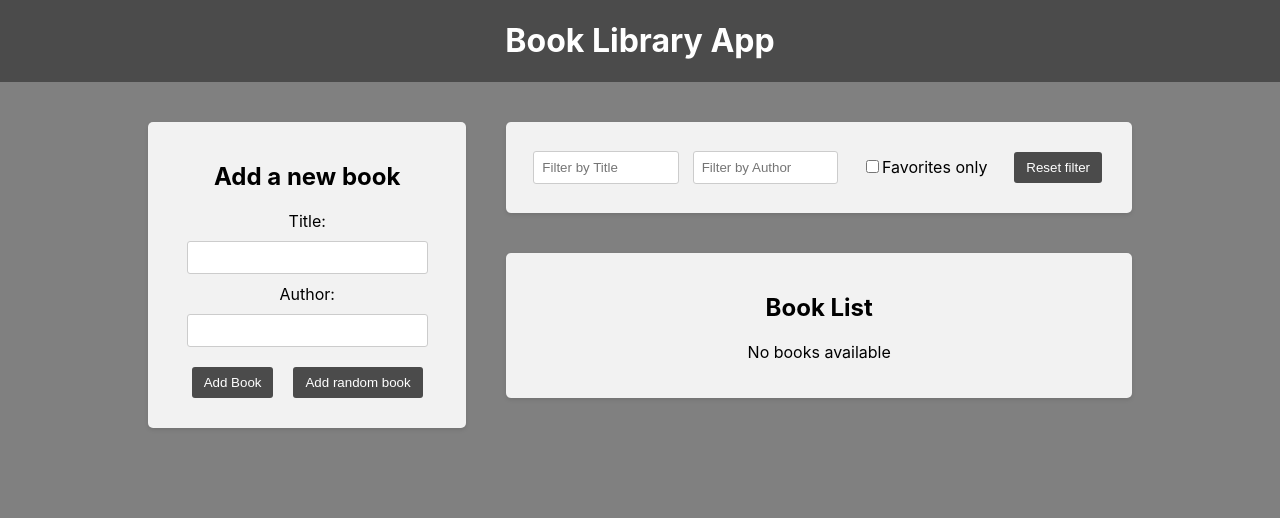
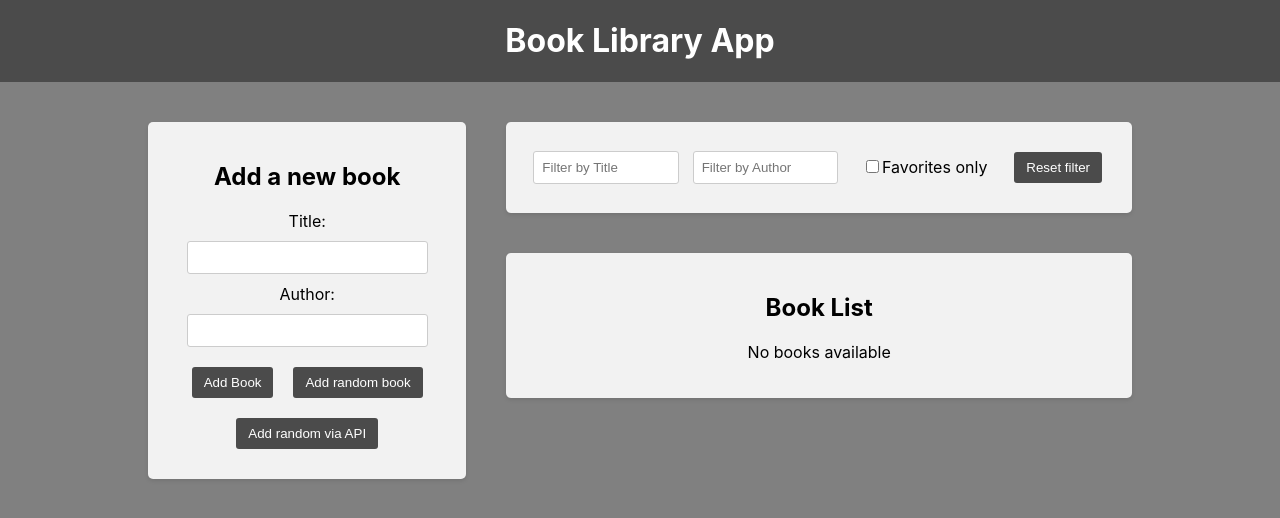
Before and after one commit to oazakharova/book-library-app, a React (Create React App) app in the folder frontend/: page / in a window 1280 px wide. Shown: the top 518 px of the page. Built offline with nearby package versions, Linux system fonts and the light colour scheme.

Commit message:
functionality of adding a random book from the api added

```diff
--- a/frontend/package.json
+++ b/frontend/package.json
@@ -7,6 +7,7 @@
     "@testing-library/jest-dom": "^5.17.0",
     "@testing-library/react": "^13.4.0",
     "@testing-library/user-event": "^13.5.0",
+    "axios": "^1.7.3",
     "react": "^18.3.1",
     "react-dom": "^18.3.1",
     "react-icons": "^5.2.1",
--- a/frontend/src/components/BookForm/BookForm.js
+++ b/frontend/src/components/BookForm/BookForm.js
@@ -1,5 +1,6 @@
 import { useState } from 'react';
 import { useDispatch } from 'react-redux';
+import axios from 'axios';
 
 import './BookForm.css';
 import { addBook } from '../../redux/slices/booksSlice';
@@ -33,6 +34,19 @@ const BookForm = () => {
     }
   };
 
+  const handleAddRandomBookViaAPI = async () => {
+    const res = await axios.get('http://localhost:4000/random-book'); // отправка запроса по ссылке, которая передается
+    console.log(res);
+
+    try {
+      if (res.status === 200 && res.data && res.data.title && res.data.author) {
+        dispatch(addBook(createBookWithId(res.data)));
+      }
+    } catch (error) {
+      console.error('Error fetching random book', error);
+    }
+  };
+
   return (
     <div className="app-block book-form">
       <h2>Add a new book</h2>
@@ -57,6 +71,7 @@ const BookForm = () => {
         </div>
         <button type="submit">Add Book</button>
         <button onClick={handleAddRandomBook}>Add random book</button>
+        <button onClick={handleAddRandomBookViaAPI}>Add random via API</button>
       </form>
     </div>
   );
```
Also changed, not shown: 1 other file (tests, documents, lock files or other folders).
